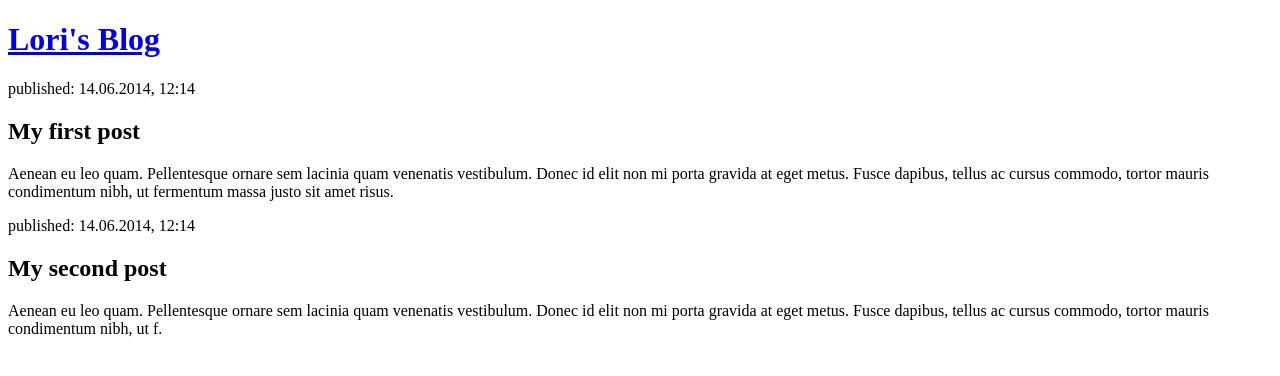
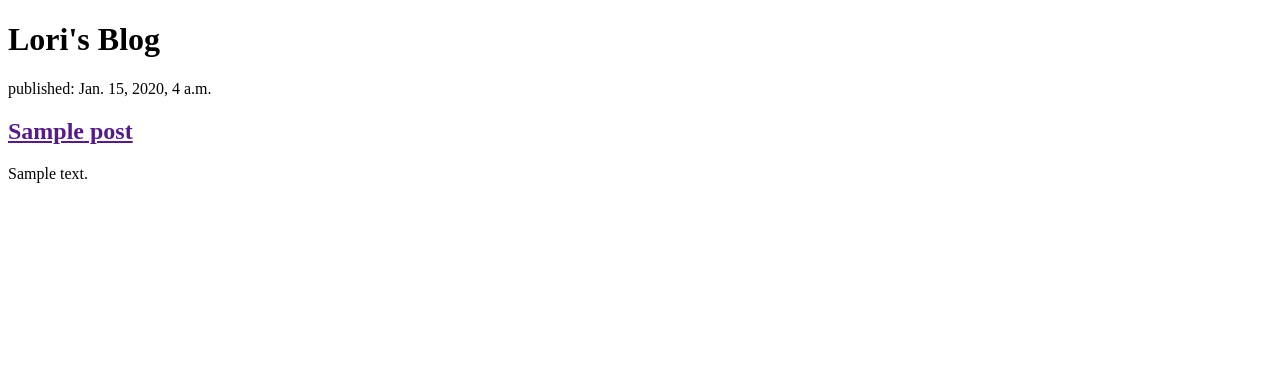
Before and after one commit to loritheladybug7-Ivy/my-first-blog, a Django app: template blog/templates/blog/post_list.html in a window 1280 px wide. Shown: the top 376 px of the page. Run offline with Django 3.2, Linux system fonts and the light colour scheme; the template is opened without the code that fills it: values that come from a table or form of the project are taken from there, others are empty; tables that the repository leaves empty hold one stand-in row (values such as "Sample post").

Commit message:
Updating template for blog

```diff
--- a/blog/templates/blog/post_list.html
+++ b/blog/templates/blog/post_list.html
@@ -1,23 +1,19 @@
 <!DOCTYPE html>
 <html>
     <head>
+        <meta charset="UTF-8">
         <title>Lori's Blog</title>
     </head>
     <body>
         <header>
-            <h1><a href="/">Lori's Blog</a></h1>
+            <h1><strong>Lori's Blog</strong></h1>
         </header>
-
-        <article>
-            <time>published: 14.06.2014, 12:14</time>
-            <h2><strong>My first post</strong></h2>
-            <p>Aenean eu leo quam. Pellentesque ornare sem lacinia quam venenatis vestibulum. Donec id elit non mi porta gravida at eget metus. Fusce dapibus, tellus ac cursus commodo, tortor mauris condimentum nibh, ut fermentum massa justo sit amet risus.</p>
-        </article>
-
-        <article>
-            <time>published: 14.06.2014, 12:14</time>
-            <h2><strong>My second post</strong></h2>
-            <p>Aenean eu leo quam. Pellentesque ornare sem lacinia quam venenatis vestibulum. Donec id elit non mi porta gravida at eget metus. Fusce dapibus, tellus ac cursus commodo, tortor mauris condimentum nibh, ut f.</p>
-        </article>
+        {% for post in posts %}
+            <article>
+                <time>published: {{ post.published_date }}</time>
+                <h2><a href="">{{ post.title }}</a></h2>
+                <p>{{ post.text|linebreaksbr }}</p>
+            </article>
+        {% endfor %}
     </body>
 </html>
--- a/blog/views.py
+++ b/blog/views.py
@@ -1,5 +1,8 @@
 from django.shortcuts import render
+from django.utils import timezone
+from .models import Post
 
 # Create your views here.
 def post_list(request):
-    return render(request, 'blog/post_list.html', {})
+    posts = Post.objects.filter(published_date=timezone.now()).order_by('published_date')
+    return render(request, 'blog/post_list.html', {'posts': posts})
```
